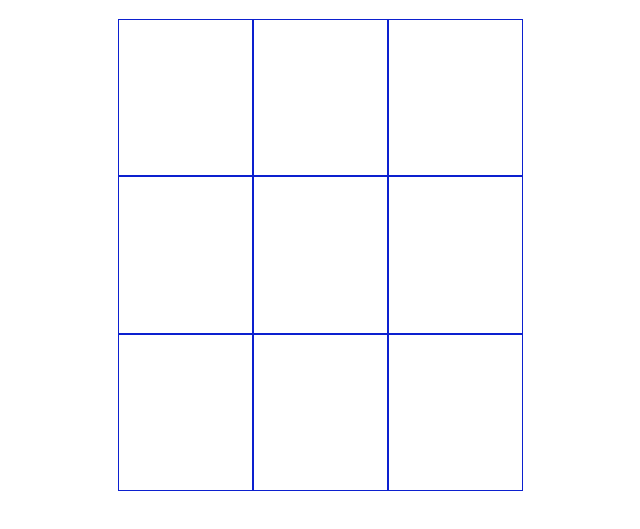
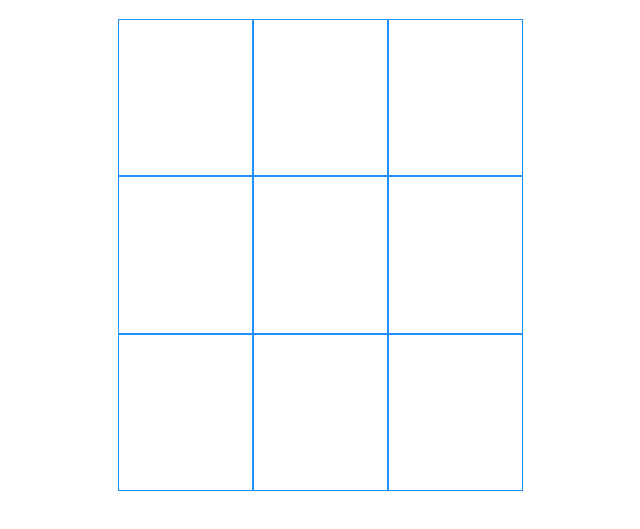
Before and after one commit to gerardbarros/tic-tac-toe, a plain HTML site: page index.html in a window 1280 px wide. Shown: the part 61-590 px from the top of the page, without its empty margins (320-960 px from the left). Drawn offline with Linux system fonts and the light colour scheme.

Commit message:
Update style.css

```diff
--- a/css/style.css
+++ b/css/style.css
@@ -28,7 +28,7 @@
 }
 
 .square{
-  border: 1.5px solid #0C20CF;
+  border: 1.5px solid dodgerblue;
   width: 30%;
   resize: none;
   height: 35%;
```
